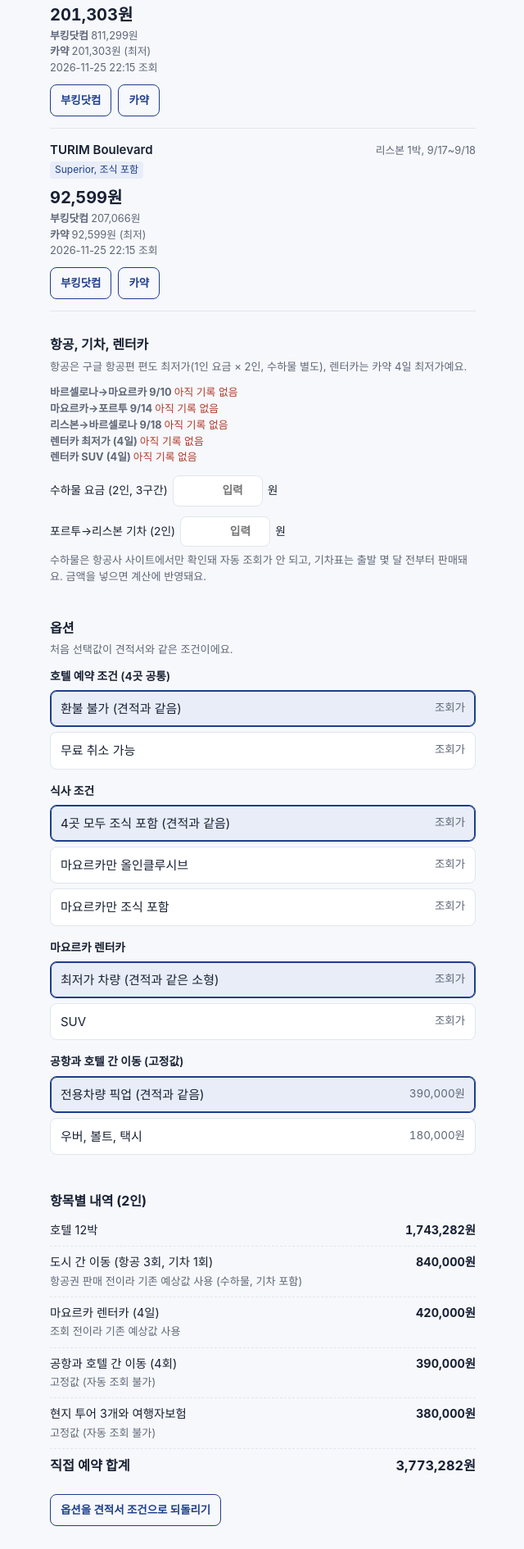
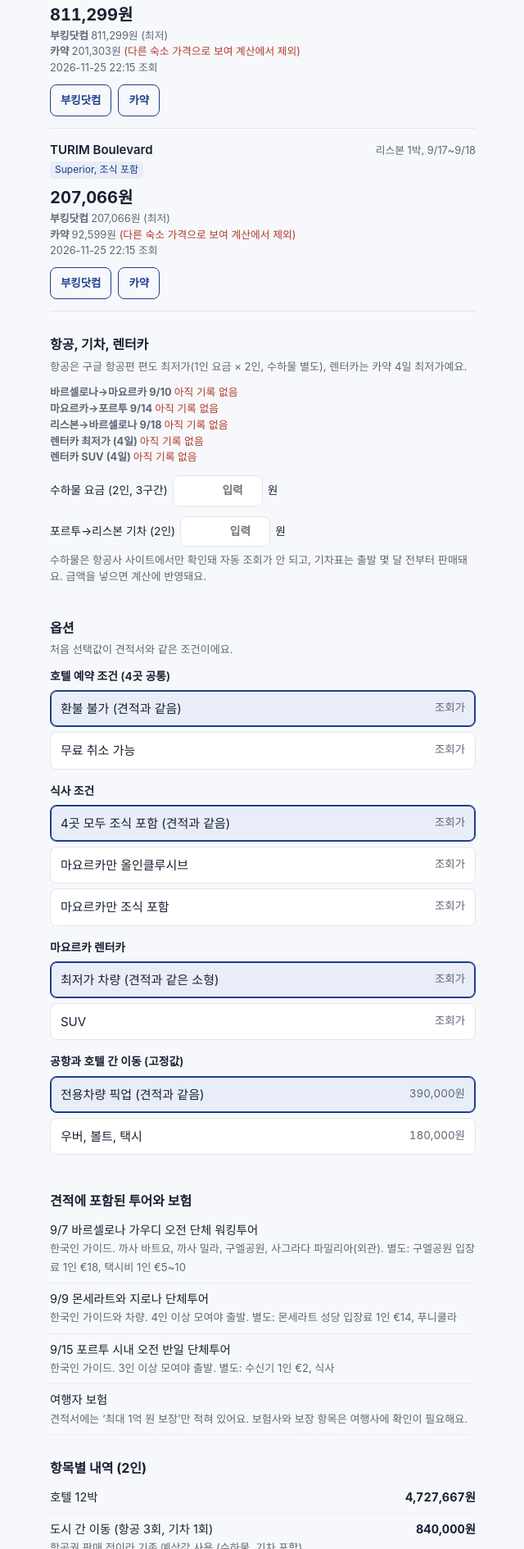
Before and after one commit to kimyoonsung96g/honeymoon, a plain HTML site: page docs/index.html in a window 1280 px wide. Shown: the part 910-2800 px from the top of the page at 82% size, without its empty margins (319-959 px from the left). Drawn offline with Linux system fonts and the light colour scheme; a web font is replaced by a local one.

Commit message:
Update index.html

```diff
--- a/docs/index.html
+++ b/docs/index.html
@@ -142,6 +142,16 @@ h2{font-size:1rem;font-weight:700;margin:0 0 4px}
   </section>
 
   <section>
+    <h2>견적에 포함된 투어와 보험</h2>
+    <div class="rows">
+      <div><span>9/7 바르셀로나 가우디 오전 단체 워킹투어<br><small class="hint">한국인 가이드. 까사 바트요, 까사 밀라, 구엘공원, 사그라다 파밀리아(외관). 별도: 구엘공원 입장료 1인 €18, 택시비 1인 €5~10</small></span></div>
+      <div><span>9/9 몬세라트와 지로나 단체투어<br><small class="hint">한국인 가이드와 차량. 4인 이상 모여야 출발. 별도: 몬세라트 성당 입장료 1인 €14, 푸니쿨라</small></span></div>
+      <div><span>9/15 포르투 시내 오전 반일 단체투어<br><small class="hint">한국인 가이드. 3인 이상 모여야 출발. 별도: 수신기 1인 €2, 식사</small></span></div>
+      <div><span>여행자 보험<br><small class="hint">견적서에는 ‘최대 1억 원 보장’만 적혀 있어요. 보험사와 보장 항목은 여행사에 확인이 필요해요.</small></span></div>
+    </div>
+  </section>
+
+  <section>
     <h2>항목별 내역 (2인)</h2>
     <div class="rows">
       <div><span>호텔 12박<br><small class="hint" id="aiNote"></small></span><strong class="num" id="bHotel"></strong></div>
@@ -234,7 +244,10 @@ function renderHotels(){
     const rec=p.rec;
     if(rec){
       box.append(srcLine('부킹닷컴', rec.history, rec.last_error, p.src==='booking'));
-      box.append(srcLine('카약', rec.kayak_history, rec.kayak_error, p.src==='kayak'));
+      const kLine=srcLine('카약', rec.kayak_history, rec.kayak_error, p.src==='kayak');
+      const bL=lastK(rec.history), kL=lastK(rec.kayak_history);
+      if(bL && kL && (kL<bL*0.6 || kL>bL*1.4)){ const x=document.createElement('span'); x.className='err'; x.textContent=' (다른 숙소 가격으로 보여 계산에서 제외)'; kLine.append(x); }
+      box.append(kLine);
       if(h.id==='2') box.append(srcLine('올인클루시브', rec.ai_history, rec.ai_error, false));
       if(rec.last_check){const t=document.createElement('div');t.className='history';t.textContent=`${rec.last_check} 조회`;box.append(t);}
     }
@@ -310,7 +323,10 @@ $('trainIn').addEventListener('input',e=>{train=e.target.value;save();calculate(
 $('resetBtn').addEventListener('click',()=>{opts={...DEFAULT_OPTS};save();renderOptions();calculate();toast('옵션을 견적서 조건으로 되돌렸어요.');});
 
 renderHotels(); renderExtras(); renderOptions(); calculate();
-fetch('prices.json?t='+Date.now()).then(r=>r.json()).then(d=>{
+const RAW='https://raw.githubusercontent.com/kimyoonsung96g/honeymoon/main/docs/prices.json';
+fetch(RAW+'?t='+Date.now()).then(r=>{if(!r.ok) throw 0; return r.json();})
+ .catch(()=>fetch('prices.json?t='+Date.now()).then(r=>r.json()))
+ .then(d=>{
   for(const h of HOTELS){
     const rec=d.hotels&&d.hotels[h.id]; if(!rec) continue;
     const today=rec.last_check?rec.last_check.slice(0,10):null;
@@ -318,7 +334,7 @@ fetch('prices.json?t='+Date.now()).then(r=>r.json()).then(d=>{
     const bl=latest(rec.history), kl=latest(rec.kayak_history);
     const cands=[];
     if(bl) cands.push({krw:bl.krw,src:'booking',date:bl.date});
-    if(kl) cands.push({krw:kl.krw,src:'kayak',date:kl.date});
+    if(kl && (!bl || (kl.krw>=bl.krw*0.6 && kl.krw<=bl.krw*1.4))) cands.push({krw:kl.krw,src:'kayak',date:kl.date});
     // 최근 날짜 기록을 우선, 같은 날이면 더 싼 쪽
     const newest=cands.length?cands.map(c=>c.date).sort().pop():null;
     const best=cands.filter(c=>c.date===newest).sort((x,y)=>x.krw-y.krw)[0];
```
